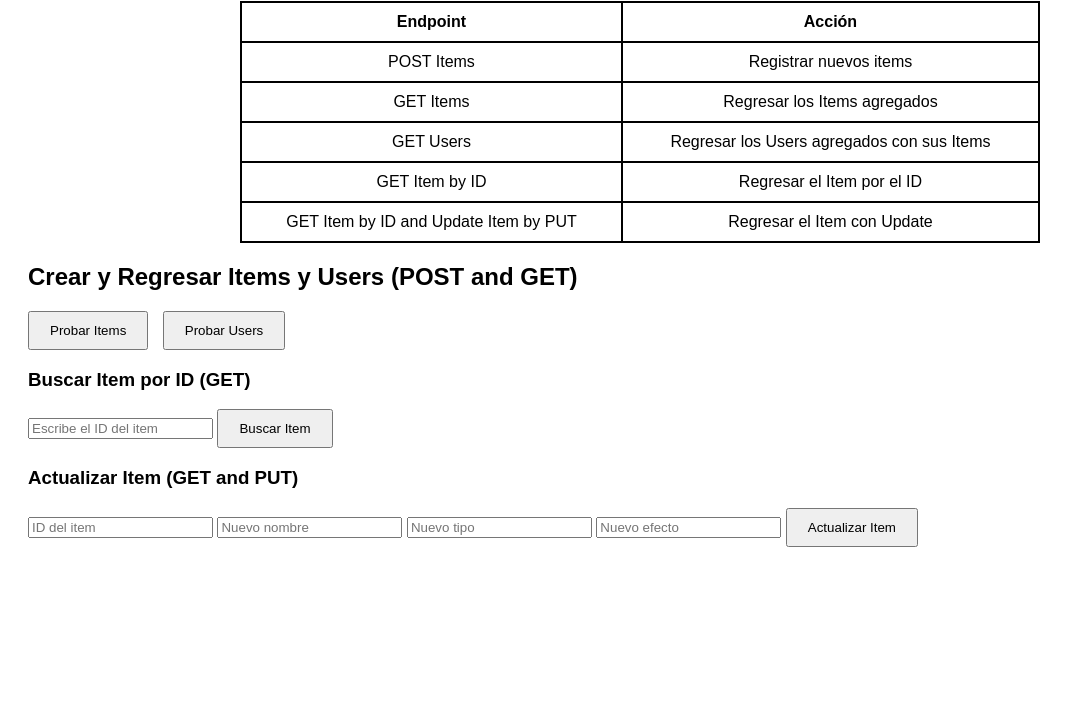
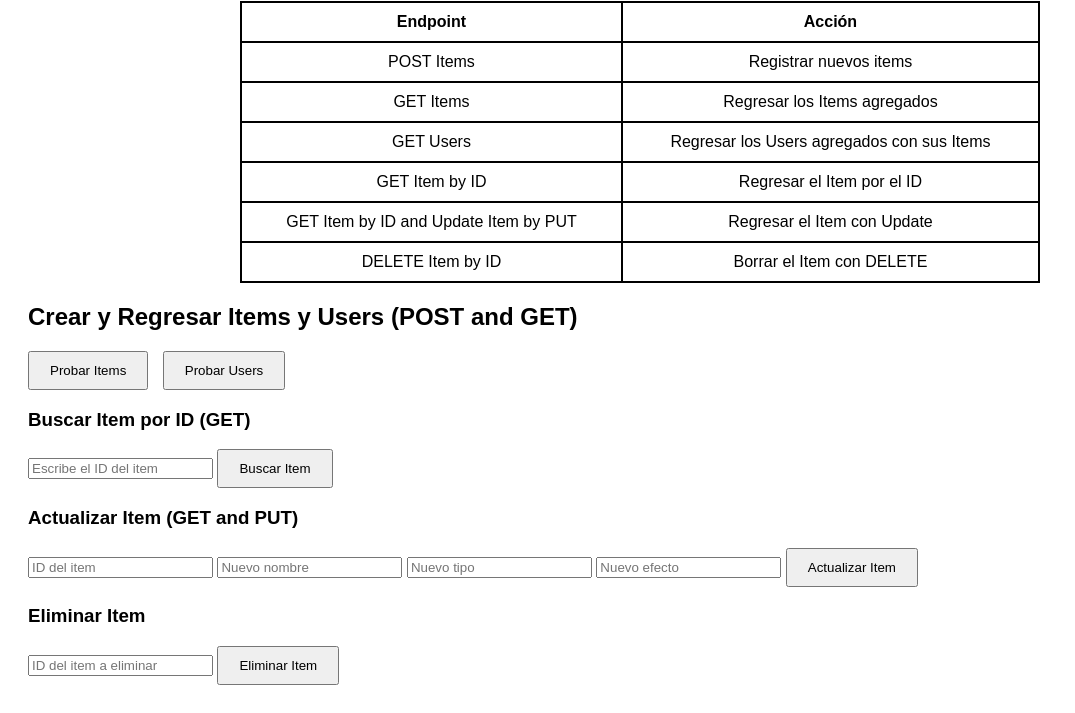
Before and after one commit to PaoloZesatiTec/TareasDeWeb, a website: page api_basics_items/public/index.html in a window 1280 px wide. Shown: the part 107-820 px from the top of the page, without its empty margins (0-1075 px from the left). Drawn offline with Linux system fonts and the light colour scheme.

Commit message:
Item Delete funcionando

```diff
--- a/api_basics_items/public/index.html
+++ b/api_basics_items/public/index.html
@@ -15,6 +15,8 @@
             <tr><td>GET Users</td><td>Regresar los Users agregados con sus Items</td></tr>
             <tr><td>GET Item by ID</td><td>Regresar el Item por el ID</td></tr>
             <tr><td>GET Item by ID and Update Item by PUT</td><td>Regresar el Item con Update</td></tr>
+            <tr><td>DELETE Item by ID</td><td>Borrar el Item con DELETE</td></tr>
+
 
         </table>
     </div>
@@ -41,6 +43,10 @@
 
     <script src="script.js"></script>
 
+    <h3>Eliminar Item</h3>
+    <input type="text" id="deleteItemId" placeholder="ID del item a eliminar">
+    <button onclick="deleteItemById()">Eliminar Item</button>
+
 
 </body>
 </html>
--- a/api_basics_items/public/script.js
+++ b/api_basics_items/public/script.js
@@ -73,3 +73,29 @@ async function updateItemById() {
         console.error("Error al actualizar el item:", err);
     }
 }
+
+async function deleteItemById() {
+    const id = document.getElementById('deleteItemId').value;
+
+    if (!id) {
+        console.error("Por favor escribe un ID para eliminar.");
+        return;
+    }
+
+    try {
+        const res = await fetch(`/api/items/${id}`, {
+            method: 'DELETE'
+        });
+
+        const data = await res.json();
+
+        if (res.status === 404) {
+            console.warn("Item no encontrado:", data.message);
+        } else {
+            console.log(`Item ${id} eliminado correctamente:`, data.message);
+        }
+
+    } catch (err) {
+        console.error("Error al eliminar el item:", err);
+    }
+}
```
Also changed, not shown: api_basics_items/server.js (+16 -0 lines).
